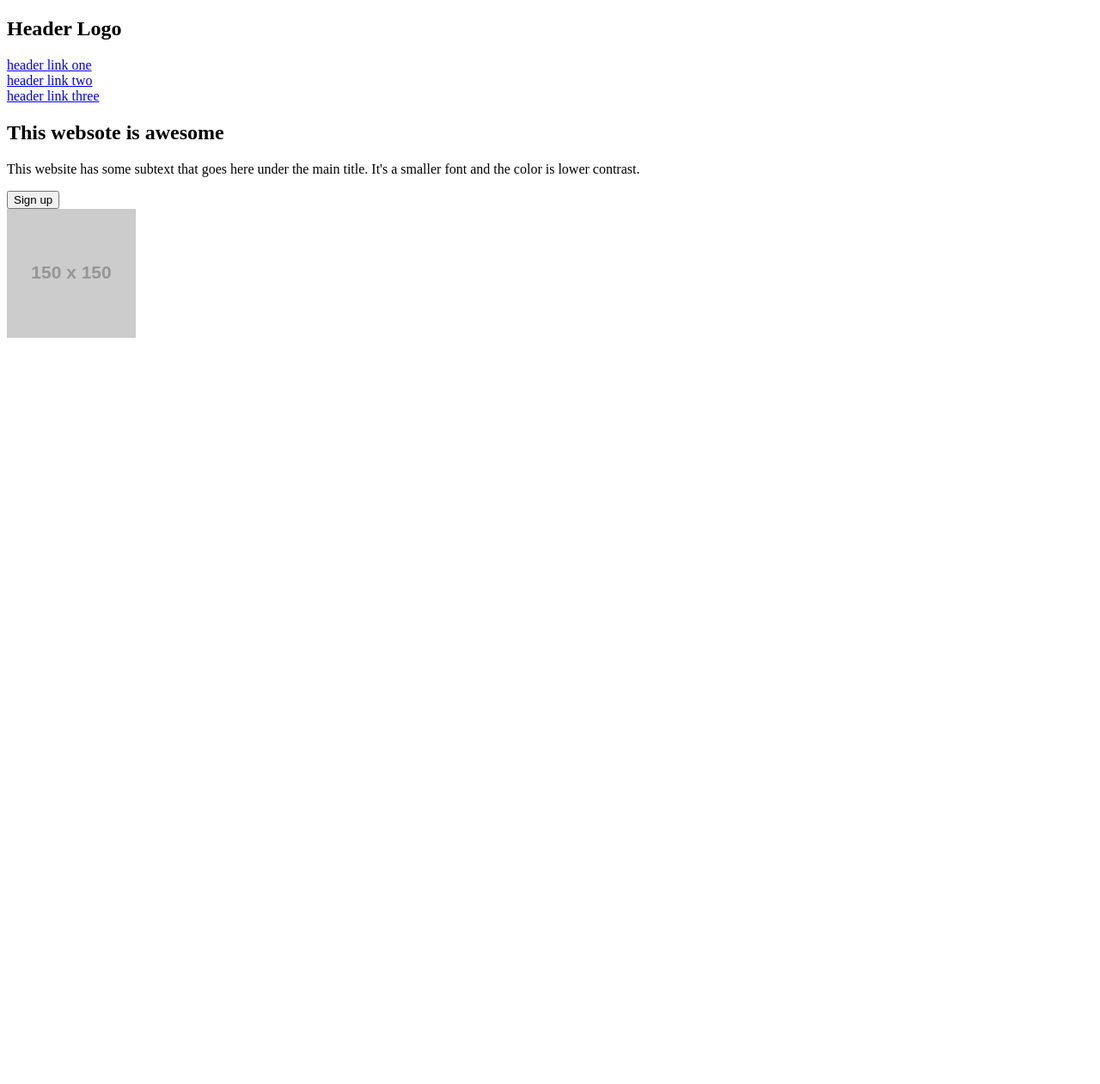
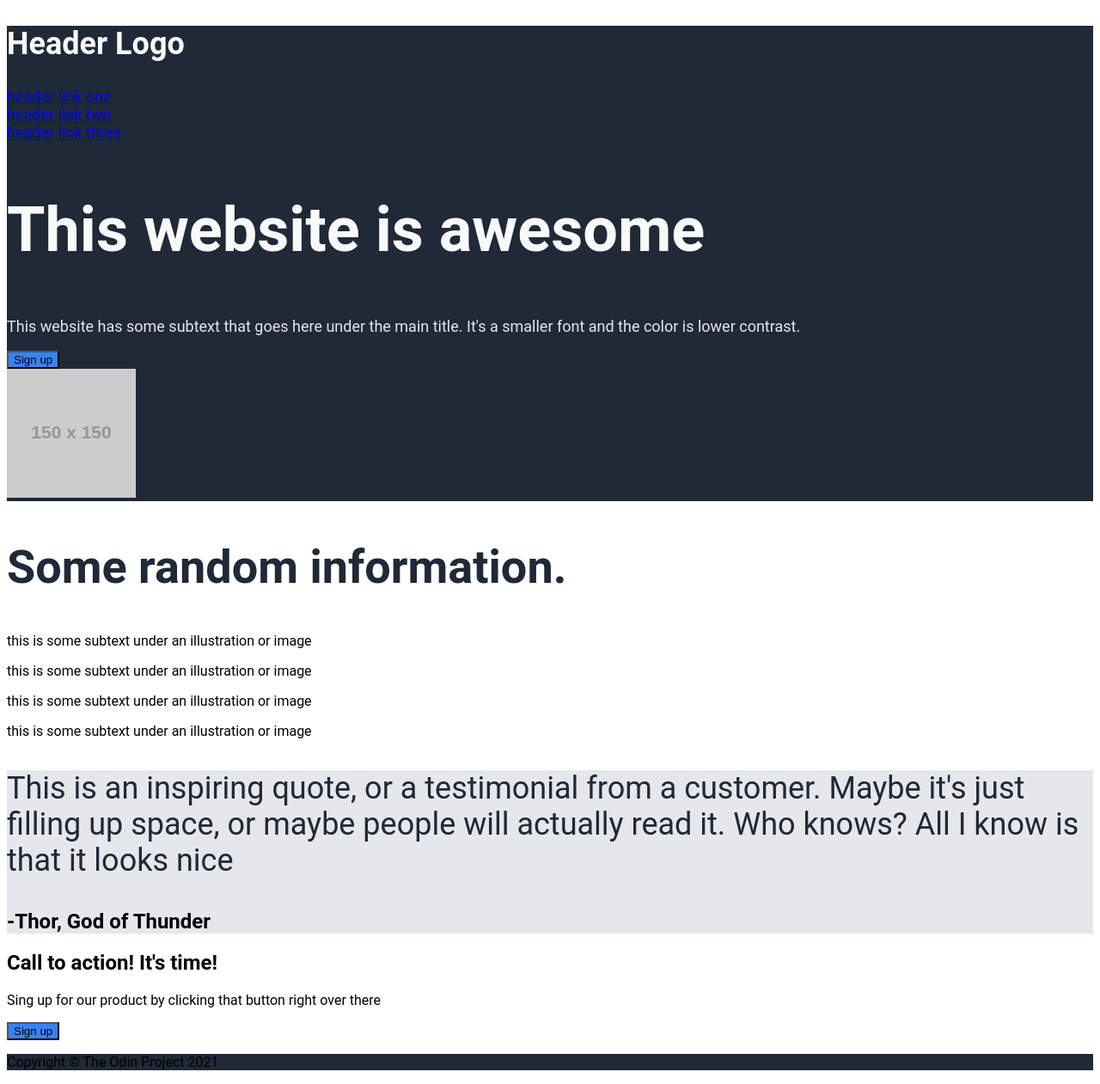
Before and after one commit to Martin1857/odin-landing-page, a plain HTML site: page index.html in a window 1280 px wide. Shown: the whole page at 86% size. Before the commit the page ends 800 px from the top, so only its background shows below. Drawn offline with Linux system fonts and the light colour scheme; placeholder pictures from the web are drawn by us.

Commit message:
Style added to index.css

```diff
--- /dev/null
+++ b/index.css
@@ -0,0 +1,43 @@
+body {
+  font-family: Roboto;
+}
+.container-first-block {
+  background-color: #1f2937;
+}
+.container-first-block-header-logo {
+  font-size: 24px;
+  color: #f9faf8;
+}
+.container-first-block-header-link {
+  font-size: 18px;
+  color: #e5e7eb;
+  text-decoration: none;
+}
+.container-first-block-header-paragraph-title {
+  font-size: 48px;
+  color: #f9faf8;
+  weight: 900;
+}
+.container-first-block-header-paragraph-text {
+  font-size: 18px;
+  color: #e5e7eb;
+}
+button {
+  background-color: #3882f6;
+}
+.container-second-block-title {
+  font-size: 36px;
+  color: #1f2937;
+  weight: 900;
+}
+.container-third-block {
+    background-color: #E5E7EB;
+}
+.container-third-block-text-field-paragraph {
+    font-size: 36px;
+    font-style: light italic;
+    color: #1f2937;
+}
+.container-footer {
+    background-color: #1f2937;
+  }
--- a/index.html
+++ b/index.html
@@ -1,9 +1,10 @@
 <!DOCTYPE html>
 <html lang="en">
   <head>
-    <meta charset="UTF-8">
-    <meta name="viewport" content="width=device-width, initial-scale=1.0">
+    <meta charset="UTF-8" />
+    <meta name="viewport" content="width=device-width, initial-scale=1.0" />
     <title>Document</title>
+    <link rel="stylesheet" href="index.css" />
   </head>
   <body>
     <div class="container-full-page">
@@ -13,45 +14,102 @@
             <h2>Header Logo</h2>
           </div>
           <div class="container-first-block-header-links">
-                    <div class="container-first-block-header-link-one">
+            <div class="container-first-block-header-link">
               <a href="#">header link one</a>
             </div>
-                    <div class="container-first-block-header-link-two">
+            <div class="container-first-block-header-link">
               <a href="#">header link two</a>
             </div>
-                    <div class="container-first-block-header-link-three">
+            <div class="container-first-block-header-link">
               <a href="#">header link three</a>
             </div>
           </div>
           <div class="container-first-block-header-info">
             <div class="container-first-block-header-paragraph-block">
               <div class="container-first-block-header-paragraph-title">
-                            <h2>This websote is awesome</h2>
+                <h2>This website is awesome</h2>
               </div>
               <div class="container-first-block-header-paragraph-text">
-                            <p>This website has some subtext that goes here under the main title. It's a smaller font and the color is lower contrast.</p>
+                <p>
+                  This website has some subtext that goes here under the main
+                  title. It's a smaller font and the color is lower contrast.
+                </p>
               </div>
               <div class="container-first-block-header-paragraph-button">
                 <button>Sign up</button>
               </div>
             </div>
             <div class="container-first-block-header-image-block">
-                        <img src="https://via.placeholder.com/150" alt="placeholder image">
+              <img
+                src="https://via.placeholder.com/150"
+                alt="placeholder image"
+              />
             </div>
           </div>
         </div>
       </div>
       <div class="container-second-block">
-
+        <div class="container-second-block-title">
+          <h2>Some random information.</h2>
+        </div>
+        <div class="container-second-block-images-block">
+          <div class="container-second-block-image-one-block">
+            <div class="container-second-block-image-field">
+            </div>
+            <div class="container-second-block-image-text">
+              <p>this is some subtext under an illustration or image</p>
+            </div>
+          </div>
+          <div class="container-second-block-image-two-block">
+            <div class="container-second-block-image-field">
+            </div>
+            <div class="container-second-block-image-text">
+              <p>this is some subtext under an illustration or image</p>
+            </div>
+          </div>
+          <div class="container-second-block-image-three-block">
+            <div class="container-second-block-image-field">
+            </div>
+            <div class="container-second-block-image-text">
+              <p>this is some subtext under an illustration or image</p>
+            </div>
+          </div>
+          <div class="container-second-block-image-fourth-block">
+            <div class="container-second-block-image-field">
+            </div>
+            <div class="container-second-block-image-text">
+              <p>this is some subtext under an illustration or image</p>
+            </div>
+          </div>
+        </div>
       </div>
       <div class="container-third-block">
-
+        <div class="container-third-block-text-field">
+          <div class="container-third-block-text-field-paragraph">
+            <p>This is an inspiring quote, or a testimonial from a customer. Maybe it's just filling up space, or maybe people will actually read it. Who knows? All I know is that it looks nice</p>
+          </div>
+          <div class="container-third-block-text-field-title">
+            <h2>-Thor, God of Thunder</h2>
+          </div>
+        </div>
       </div>
       <div class="container-fourth-block">
-
+        <div class="container-fourth-block-advert">
+          <div class="container-fourth-block-advert-paragraph">
+            <div class="container-fourth-block-advert-paragraph-title">
+              <h2>Call to action! It's time!</h2>
+            </div>
+            <div class="container-fourth-block-advert-paragraph-text">
+              <p>Sing up for our product by clicking that button right over there</p>
+            </div>
+          </div>
+          <div class="container-fourth-block-advert-button">
+            <button>Sign up</button>
+          </div>
+        </div>
       </div>
       <div class="container-footer">
-
+        <p>Copyright © The Odin Project 2021</p>
       </div>
     </div>
   </body>
```
Lines whose indentation alone changed are shown as unchanged.
